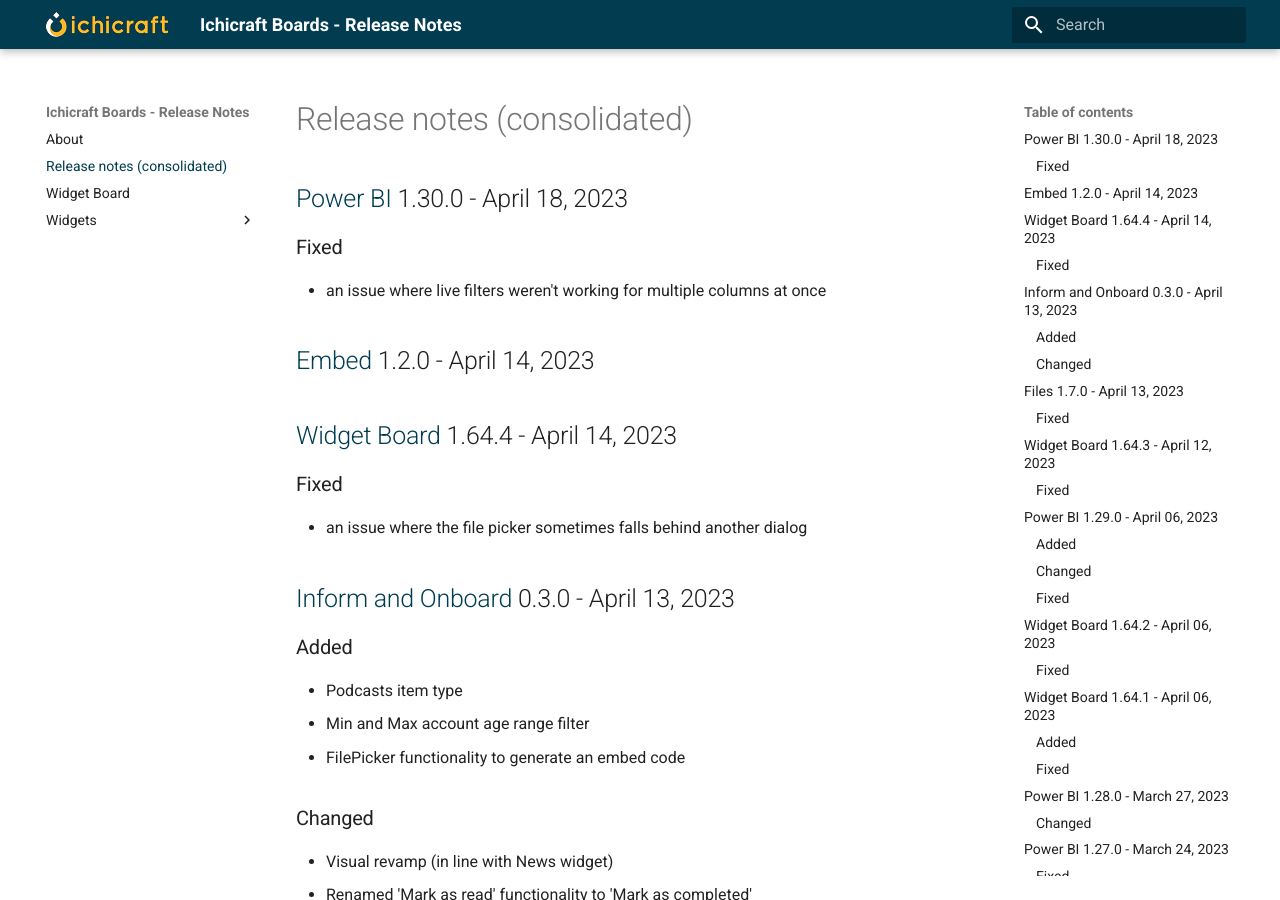
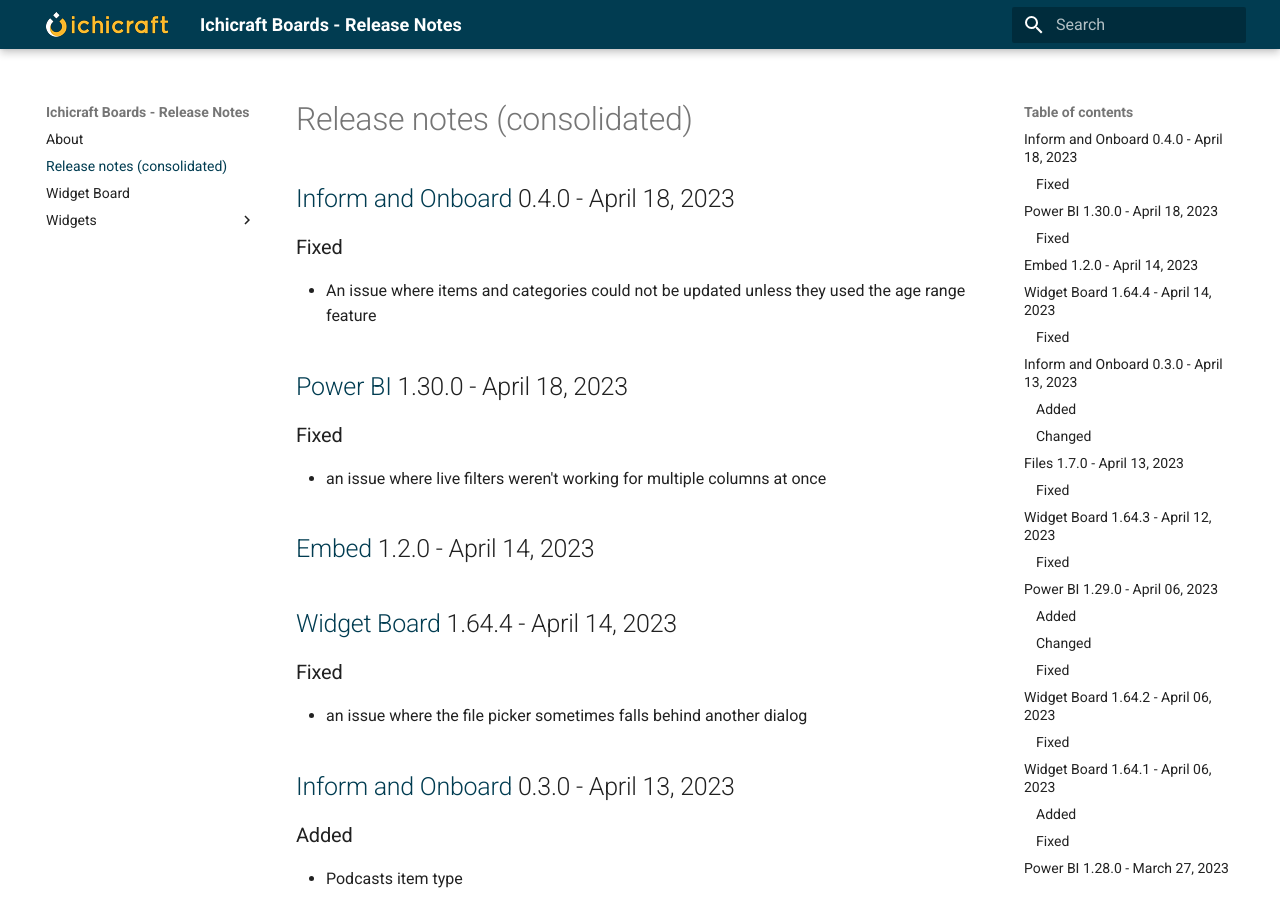
Before and after one commit to ichicraft/widgets-docs, an MkDocs documentation site: the page built from docs/Release-notes-(consolidated).md, in a window 1280 px wide and 900 px high. Built offline with MkDocs 1.6.1 and Material for MkDocs 9.7.7, drawn with Linux system fonts in a browser that asks for light colours.

Commit message:
Release notes updated by BuildService

```diff
--- a/docs/Release-notes-(consolidated).md
+++ b/docs/Release-notes-(consolidated).md
@@ -1,3 +1,8 @@
+## [Inform and Onboard](./Widgets/Inform and Onboard.md) 0.4.0 - April 18, 2023
+
+###Fixed
+- An issue where items and categories could not be updated unless they used the age range feature
+
 ## [Power BI](./Widgets/Power BI.md) 1.30.0 - April 18, 2023
 
 ### Fixed
```
Also changed, not shown: docs/Widgets/Inform and Onboard.md (+5 -0 lines).
